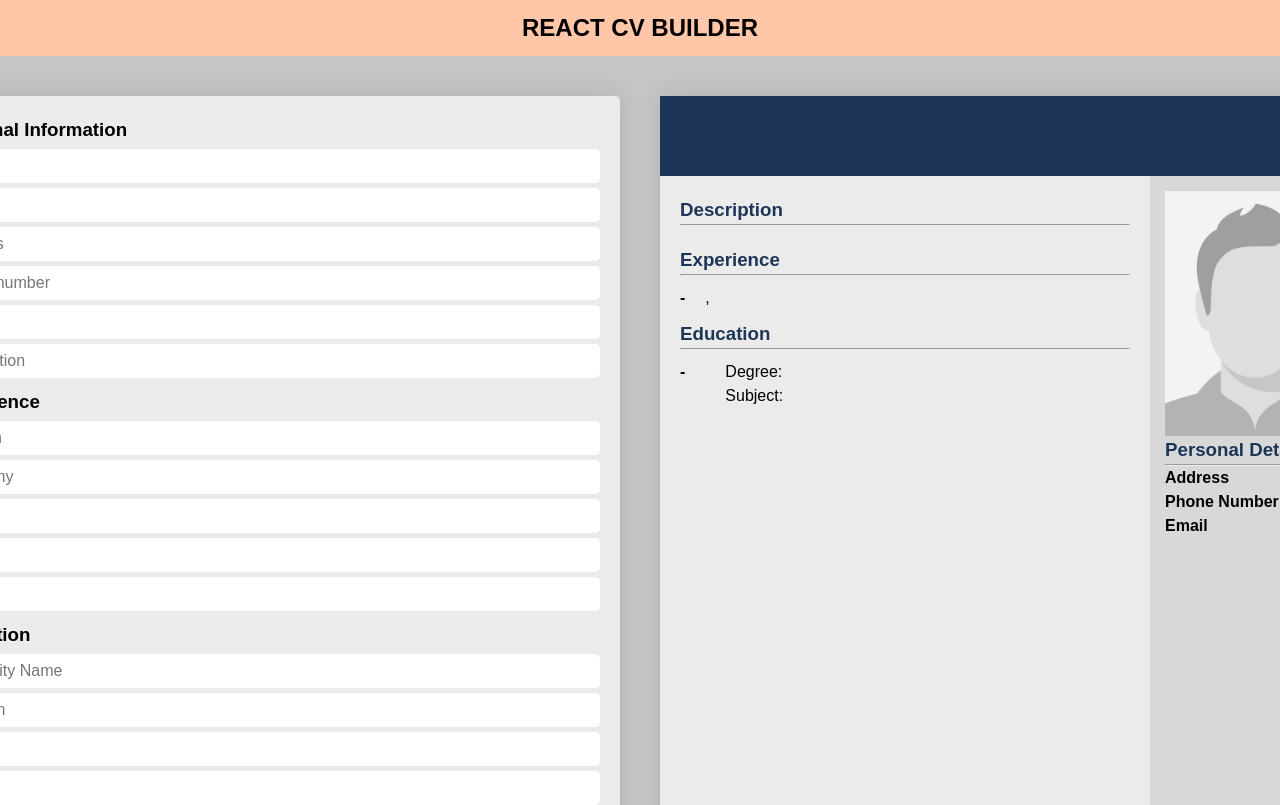
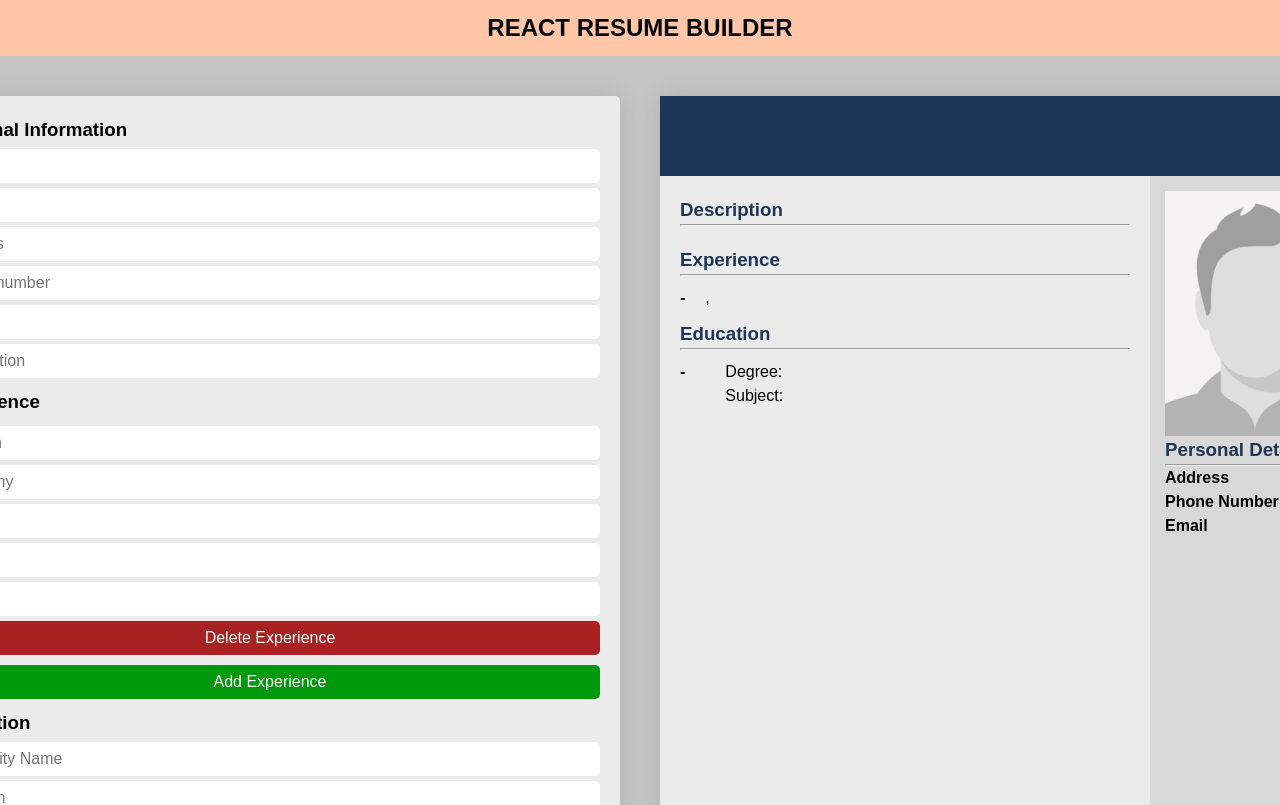
Before and after one commit to aflo7/cv-builder, a React (Vite) app: page / in a window 1280 px wide. Shown: the top 805 px of the page. Built offline with nearby package versions, Linux system fonts and the light colour scheme; a web font is replaced by a local one.

Commit message:
separated everything into components, added ability to add more than one experience

```diff
--- a/package.json
+++ b/package.json
@@ -21,6 +21,7 @@
     "eslint-plugin-react": "^7.32.2",
     "eslint-plugin-react-hooks": "^4.6.0",
     "eslint-plugin-react-refresh": "^0.3.4",
+    "jest": "^29.5.0",
     "vite": "^4.3.9"
   }
 }
--- a/src/App.jsx
+++ b/src/App.jsx
@@ -1,7 +1,9 @@
+import "./css/App.css"
 import { Component } from "react"
-import "./App.css"
+import { filledFields, emptyFields } from "./js/stateObjects"
 import Resume from "./components/Resume"
-import { filledFields, emptyFields } from "./js/stateObjects"
+import ExperienceInputGroup from "./components/ExperienceInputGroup"
+import PersonalInfoInputGroup from "./components/PersonalInfoInputGroup"
 
 class App extends Component {
     constructor(props) {
@@ -26,12 +28,35 @@ class App extends Component {
         })
     }
 
-    handleExperienceChange = (e) => {
+    handleExperienceChange = (e, id) => {
         this.setState({
-            experience: {
+            experience: this.state.experience.map((item) => {
+                if (item.id === id) {
+                    return { ...item, [e.target.name]: e.target.value }
+                } else return item
+            })
+        })
+    }
+
+    handleExperienceDelete = (id) => {
+        this.setState({
+            experience: this.state.experience.filter((item) => item.id !== id)
+        })
+    }
+
+    addExperienceItem = () => {
+        this.setState({
+            experience: [
                 ...this.state.experience,
-                [e.target.name]: e.target.value
-            }
+                {
+                    id: crypto.randomUUID(),
+                    position: "",
+                    company: "",
+                    city: "",
+                    from: "",
+                    to: ""
+                }
+            ]
         })
     }
 
@@ -47,106 +72,41 @@ class App extends Component {
     render() {
         return (
             <div className="app-wrapper">
-                <nav>REACT CV BUILDER</nav>
+                <nav>REACT RESUME BUILDER</nav>
 
                 <main>
                     <div className="inputs">
-                        <div className="personal-info-inputs">
-                            <h3>Personal Information</h3>
-                            <input
-                                name="name"
-                                type="text"
-                                placeholder="Name"
-                                value={this.state.personalInfo.name}
-                                onChange={(e) =>
-                                    this.handlePersonalInfoChange(e)
-                                }
-                            />
-                            <input
-                                type="text"
-                                placeholder="Title"
-                                name="title"
-                                value={this.state.personalInfo.title}
-                                onChange={(e) =>
-                                    this.handlePersonalInfoChange(e)
-                                }
-                            />
-                            <input
-                                type="text"
-                                placeholder="Address"
-                                name="address"
-                                value={this.state.personalInfo.address}
-                                onChange={(e) =>
-                                    this.handlePersonalInfoChange(e)
-                                }
-                            />
-                            <input
-                                type="text"
-                                placeholder="Phone number"
-                                name="phoneNumber"
-                                value={this.state.personalInfo.phoneNumber}
-                                onChange={(e) =>
-                                    this.handlePersonalInfoChange(e)
-                                }
-                            />
-                            <input
-                                type="text"
-                                placeholder="Email"
-                                name="email"
-                                value={this.state.personalInfo.email}
-                                onChange={(e) =>
-                                    this.handlePersonalInfoChange(e)
-                                }
-                            />
-                            <input
-                                type="text"
-                                placeholder="Description"
-                                name="description"
-                                value={this.state.personalInfo.description}
-                                onChange={(e) =>
-                                    this.handlePersonalInfoChange(e)
-                                }
-                            />
-                        </div>
+                        <PersonalInfoInputGroup
+                            personalInfo={this.state.personalInfo}
+                            handlePersonalInfoChange={
+                                this.handlePersonalInfoChange
+                            }
+                        />
 
-                        <div className="experience-inputs">
-                            <h3>Experience</h3>
-                            <input
-                                name="position"
-                                type="text"
-                                placeholder="Position"
-                                value={this.state.experience.position}
-                                onChange={(e) => this.handleExperienceChange(e)}
-                            />
-                            <input
-                                name="company"
-                                type="text"
-                                placeholder="Company"
-                                value={this.state.experience.company}
-                                onChange={(e) => this.handleExperienceChange(e)}
-                            />
-                            <input
-                                name="city"
-                                type="text"
-                                placeholder="City"
-                                value={this.state.experience.city}
-                                onChange={(e) => this.handleExperienceChange(e)}
-                            />
-                            <input
-                                name="from"
-                                type="text"
-                                placeholder="From"
-                                value={this.state.experience.from}
-                                onChange={(e) => this.handleExperienceChange(e)}
-                            />
-                            <input
-                                name="to"
-                                type="text"
-                                placeholder="To"
-                                value={this.state.experience.to}
-                                onChange={(e) => this.handleExperienceChange(e)}
-                            />
-                        </div>
+                        <h3>Experience</h3>
+
+                        {this.state.experience.length > 0 &&
+                            this.state.experience.map((experience, i) => {
+                                return (
+                                    <ExperienceInputGroup
+                                        key={i}
+                                        experience={experience}
+                                        handleExperienceChange={
+                                            this.handleExperienceChange
+                                        }
+                                        handleExperienceDelete={
+                                            this.handleExperienceDelete
+                                        }
+                                    />
+                                )
+                            })}
+
+                        <button
+                            className="add-experience-btn"
+                            onClick={this.addExperienceItem}
+                        >
+                            Add Experience
+                        </button>
 
                         <div className="education-inputs">
                             <h3>Education</h3>
@@ -194,6 +154,11 @@ class App extends Component {
                             />
                         </div>
 
+                        <hr></hr>
+
+                        <button className="print-btn">
+                            Print (not implemented)
+                        </button>
                         <button
                             className="example-btn"
                             onClick={this.fillFieldsWithExample}
@@ -208,7 +173,7 @@ class App extends Component {
                         </button>
                     </div>
 
-                    <Resume parentState={this.state}/>
+                    <Resume parentState={this.state} />
                 </main>
             </div>
         )
--- /dev/null
+++ b/src/components/Experience.jsx
@@ -0,0 +1,21 @@
+import React from "react"
+import "../css/Experience.css"
+
+function Experience({ experience }) {
+    return (
+        <div className="experience-content">
+            <div className="experience-content-left">
+                {experience.from}-{experience.to}
+            </div>
+
+            <div className="experience-content-right">
+                <div className="bold-text">{experience.position}</div>
+                <div>
+                    {experience.company}, {experience.city}
+                </div>
+            </div>
+        </div>
+    )
+}
+
+export default Experience
--- /dev/null
+++ b/src/components/ExperienceInputGroup.jsx
@@ -0,0 +1,56 @@
+import React from "react"
+import "../css/ExperienceInputGroup.css"
+
+function ExperienceInputGroup({
+    experience,
+    handleExperienceChange,
+    handleExperienceDelete
+}) {
+    return (
+        <div className="experience-inputs">
+            <input
+                name="position"
+                type="text"
+                placeholder="Position"
+                value={experience.position}
+                onChange={(e) => handleExperienceChange(e, experience.id)}
+            />
+            <input
+                name="company"
+                type="text"
+                placeholder="Company"
+                value={experience.company}
+                onChange={(e) => handleExperienceChange(e, experience.id)}
+            />
+            <input
+                name="city"
+                type="text"
+                placeholder="City"
+                value={experience.city}
+                onChange={(e) => handleExperienceChange(e, experience.id)}
+            />
+            <input
+                name="from"
+                type="text"
+                placeholder="From"
+                value={experience.from}
+                onChange={(e) => handleExperienceChange(e, experience.id)}
+            />
+            <input
+                name="to"
+                type="text"
+                placeholder="To"
+                value={experience.to}
+                onChange={(e) => handleExperienceChange(e, experience.id)}
+            />
+            <button
+                className="reset-btn"
+                onClick={() => handleExperienceDelete(experience.id)}
+            >
+                Delete Experience
+            </button>
+        </div>
+    )
+}
+
+export default ExperienceInputGroup
--- /dev/null
+++ b/src/components/PersonalInfoInputGroup.jsx
@@ -0,0 +1,51 @@
+function PersonalInfoInputGroup({ personalInfo, handlePersonalInfoChange }) {
+    return (
+        <div className="personal-info-inputs">
+            <h3>Personal Information</h3>
+            <input
+                name="name"
+                type="text"
+                placeholder="Name"
+                value={personalInfo.name}
+                onChange={(e) => handlePersonalInfoChange(e)}
+            />
+            <input
+                type="text"
+                placeholder="Title"
+                name="title"
+                value={personalInfo.title}
+                onChange={(e) => handlePersonalInfoChange(e)}
+            />
+            <input
+                type="text"
+                placeholder="Address"
+                name="address"
+                value={personalInfo.address}
+                onChange={(e) => handlePersonalInfoChange(e)}
+            />
+            <input
+                type="text"
+                placeholder="Phone number"
+                name="phoneNumber"
+                value={personalInfo.phoneNumber}
+                onChange={(e) => handlePersonalInfoChange(e)}
+            />
+            <input
+                type="text"
+                placeholder="Email"
+                name="email"
+                value={personalInfo.email}
+                onChange={(e) => handlePersonalInfoChange(e)}
+            />
+            <input
+                type="text"
+                placeholder="Description"
+                name="description"
+                value={personalInfo.description}
+                onChange={(e) => handlePersonalInfoChange(e)}
+            />
+        </div>
+    )
+}
+
+export default PersonalInfoInputGroup
--- a/src/components/Resume.jsx
+++ b/src/components/Resume.jsx
@@ -1,13 +1,12 @@
-import React from "react"
 import Avatar from "../assets/images/avatar.png"
+import Experience from "./Experience"
 
 function Resume({ parentState }) {
     return (
         <div className="resume">
             <div className="top-resume">
                 <h2 className="name">{parentState.personalInfo.name}</h2>
-                {parentState.personalInfo.title}
-                <p></p>
+                <p>{parentState.personalInfo.title}</p>
             </div>
             <div className="bottom-resume">
                 <div className="resume-info-1">
@@ -20,27 +19,19 @@ function Resume({ parentState }) {
                         <em>{parentState.personalInfo.description}</em>
                     </p>
 
-                    <div>
-                        <h3 className="blue-text">Experience</h3>
-                        <hr></hr>
-                    </div>
+                    {parentState.experience.length > 0 && (
+                        <div>
+                            <h3 className="blue-text">Experience</h3>
+                            <hr></hr>
+                        </div>
+                    )}
 
-                    <div className="experience-content">
-                        <div className="experience-content-left">
-                            {parentState.experience.from}-
-                            {parentState.experience.to}
-                        </div>
-
-                        <div className="experience-content-right">
-                            <div className="bold-text">
-                                {parentState.experience.position}
-                            </div>
-                            <div>
-                                {parentState.experience.company},{" "}
-                                {parentState.experience.city}
-                            </div>
-                        </div>
-                    </div>
+                    {parentState.experience.length > 0 &&
+                        parentState.experience.map((experience, i) => {
+                            return (
+                                <Experience experience={experience} key={i} />
+                            )
+                        })}
 
                     <div>
                         <h3 className="blue-text">Education</h3>
@@ -63,8 +54,8 @@ function Resume({ parentState }) {
                         </div>
 
                         <div>
-                            <div>Degree: {parentState.education.degree}</div>
-                            <div>Subject: {parentState.education.subject}</div>
+                            <p>Degree: {parentState.education.degree}</p>
+                            <p>Subject: {parentState.education.subject}</p>
                         </div>
                     </div>
                 </div>
--- a/src/App.css
+++ b/src/css/App.css
@@ -12,6 +12,7 @@
     --lightgray: rgb(235, 235, 235);
     --orange-dark: rgb(185,82,32);
     --red-dark: rgb(169,33,34);
+    --greeen: rgb(0, 152, 13);
 }
 nav {
     background-color: var(--complement);
@@ -33,6 +34,7 @@ main {
     justify-content: center;
     align-items: center;
     gap: 40px;
+    margin-bottom: 40px;
 }
 
 @media screen and (min-width: 800px) {
@@ -113,11 +115,6 @@ main {
     gap: 5px;
 }
 
-.experience-inputs {
-    display: flex;
-    flex-direction: column;
-    gap: 5px;
-}
 
 .education-inputs {
     display: flex;
@@ -142,10 +139,16 @@ button {
 background-color: var(--red-dark);
 }
 
-.experience-content {
-    display: flex;
-    gap: 20px;
+.print-btn {
+    background-color: var(--greeen);
+
 }
+
+.add-experience-btn {
+    background-color: var(--greeen);
+
+}
+
 
 .education-content {
     display: flex;
--- /dev/null
+++ b/src/css/Experience.css
@@ -0,0 +1,4 @@
+.experience-content {
+  display: flex;
+  gap: 20px;
+}
--- /dev/null
+++ b/src/css/ExperienceInputGroup.css
@@ -0,0 +1,5 @@
+.experience-inputs {
+  display: flex;
+  flex-direction: column;
+  gap: 5px;
+}
--- a/src/js/stateObjects.js
+++ b/src/js/stateObjects.js
@@ -7,14 +7,18 @@ export const emptyFields = {
         email: "",
         description: ""
     },
-  experience: {
+    experience: [
+        {
+            id: crypto.randomUUID(),
             position: "",
             company: "",
             city: "",
             from: "",
             to: ""
-  },
+        }
+    ],
     education: {
+        id: crypto.randomUUID(),
         universityName: "",
         location: "",
         degree: "",
@@ -34,14 +38,34 @@ export const filledFields = {
         description:
             "I'm a student with a degree in English and minor in software engineering. I have experience with the Python programming language."
     },
-  experience: {
-      position: "Engineer Intern",
-      company: "Microsoft",
+    experience: [
+        {
+            id: crypto.randomUUID(),
+            position: "Junior Engineer",
+            company: "Google",
             city: "Los Angeles",
             from: "2010",
             to: "2011"
         },
+        {
+            id: crypto.randomUUID(),
+            position: "Junior Engineer",
+            company: "Microsoft",
+            city: "Los Angeles",
+            from: "2012",
+            to: "2015"
+        },
+        {
+            id: crypto.randomUUID(),
+            position: "Senior Engineer",
+            company: "Google",
+            city: "Venice, California",
+            from: "2016",
+            to: "2023"
+        }
+    ],
     education: {
+        id: crypto.randomUUID(),
         universityName: "Harvard University",
         location: "Cambridge, MA",
         degree: "Bachelors",
--- a/src/main.jsx
+++ b/src/main.jsx
@@ -1,7 +1,7 @@
 import React from 'react'
 import ReactDOM from 'react-dom/client'
 import App from './App.jsx'
-import './reset.css'
+import './css/Reset.css'
 
 ReactDOM.createRoot(document.getElementById('root')).render(
   <React.StrictMode>
```
Also changed, not shown: src/css/Reset.css (renamed from src/reset.css), 1 other file (tests, documents, lock files or other folders). Lines whose indentation alone changed are shown as unchanged.
